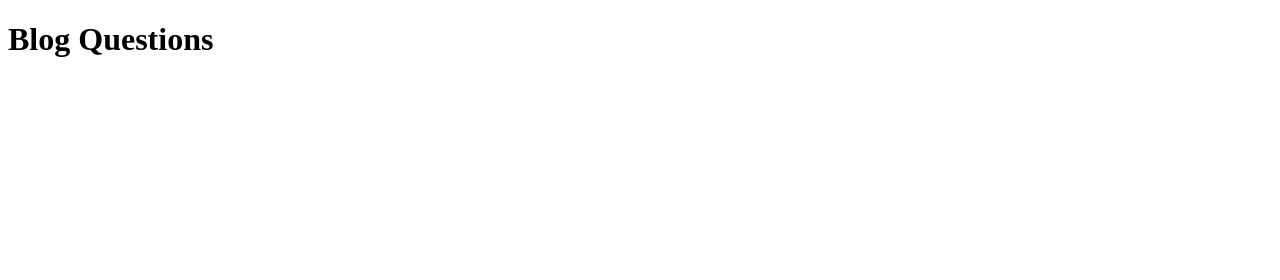
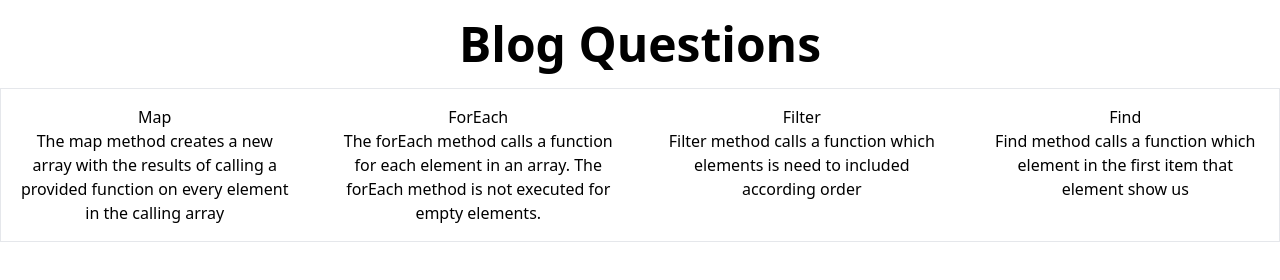
Before and after one commit to fensami/quiz-hero-A7, a plain HTML site: page blogQuestions.html in a window 1280 px wide. Drawn offline with nearby package versions, Linux system fonts and the light colour scheme.

Commit message:
map,forEach,filter,find question add to html file

```diff
--- a/blogQuestions.html
+++ b/blogQuestions.html
@@ -4,9 +4,89 @@
     <meta charset="UTF-8">
     <meta http-equiv="X-UA-Compatible" content="IE=edge">
     <meta name="viewport" content="width=device-width, initial-scale=1.0">
-    <title>Document</title>
+    <title>Question and Answer</title>
+    <script src="https://cdn.tailwindcss.com"></script>
+
 </head>
 <body>
-    <h1>Blog Questions</h1>
+    <h1 class="text-center text-5xl mt-5 mb-5 font-extrabold">Blog Questions</h1>
+    <section class="container mx-auto">
+        <article class="grid grid-cols-4 gap-4 mx-auto text-center border">
+            <div class="text-center p-4">
+                <h4>Map</h4>
+                <p>The map method creates a new array with the results of calling a provided function on every element in the calling array</p>
+            </div>
+
+            <div class="text-center p-4">
+                <h4>ForEach</h4>
+                <p>The forEach method calls a function for each element in an array. The forEach method is not executed for empty elements.</p>
+            </div>
+
+            <div class="text-center p-4">
+                <h4>Filter</h4>
+                <p>Filter method calls a function which elements is need to included according order</p>
+            </div>
+
+            <div class="text-center p-4">
+                <h4>Find</h4>
+                <p>Find method calls a function which element in the first item that element show us</p>
+            </div>
+        </article>
+    </section>
 </body>
 </html>
+
+<!-- <!doctype html>
+<html lang="en">
+
+<head>
+    <meta charset="utf-8">
+    <meta name="viewport" content="width=device-width, initial-scale=1">
+    <title>Question & Answer</title>
+    <link href="https://cdn.jsdelivr.net/npm/bootstrap@5.3.0-alpha1/dist/css/bootstrap.min.css" rel="stylesheet"
+        integrity="sha384-GLhlTQ8iRABdZLl6O3oVMWSktQOp6b7In1Zl3/Jr59b6EGGoI1aFkw7cmDA6j6gD" crossorigin="anonymous">
+</head>
+
+<body>
+    <article class="bg-dark-subtle mt-3 border border-dark p-3">
+        <h3 class="text-primary"><span class="text-primary-emphasis">QUE1:</span> Different between Map, ForEach, Filter, Find</h3>
+        <section class="d-flex justify-content-around">
+            <div>
+                <h4>Map</h4>
+                <p>The map method creates a new array with the results of calling a provided function on every element in the calling array</p>
+            </div>
+            <div>
+                <h4>ForEach</h4>
+                <p>The forEach method calls a function for each element in an array. The forEach method is not executed for empty elements.</p>
+            </div>
+            <div>
+                <h4>Filter</h4>
+                <p>Filter method calls a function which elements is need to included according order</p>
+            </div>
+            <div>
+                <h4>Find</h4>
+                <p>Find method calls a function which element in the first item that element show us</p>
+            </div>
+        </section>
+    </article>
+
+    <article class="bg-dark-subtle mt-3 border border-dark p-3">
+        <h3 class="text-primary"><span>QUE2:</span> Different between LocalStorage, SessionStorage, Cookies</h3>
+        <section class="d-flex justify-content-around">
+            <div>
+                <h4>LocalStorage</h4>
+            </div>
+            <div>
+                <h4>SessionStorage</h4>
+            </div>
+            <div>
+                <h4>Cookies</h4>
+            </div>
+        </section>
+    </article>
+    <script src="https://cdn.jsdelivr.net/npm/bootstrap@5.3.0-alpha1/dist/js/bootstrap.bundle.min.js"
+        integrity="sha384-w76AqPfDkMBDXo30jS1Sgez6pr3x5MlQ1ZAGC+nuZB+EYdgRZgiwxhTBTkF7CXvN"
+        crossorigin="anonymous"></script>
+</body>
+
+</html> -->
```
Also changed, not shown: index.html (+1 -1 lines), index.js (+4 -5 lines).
